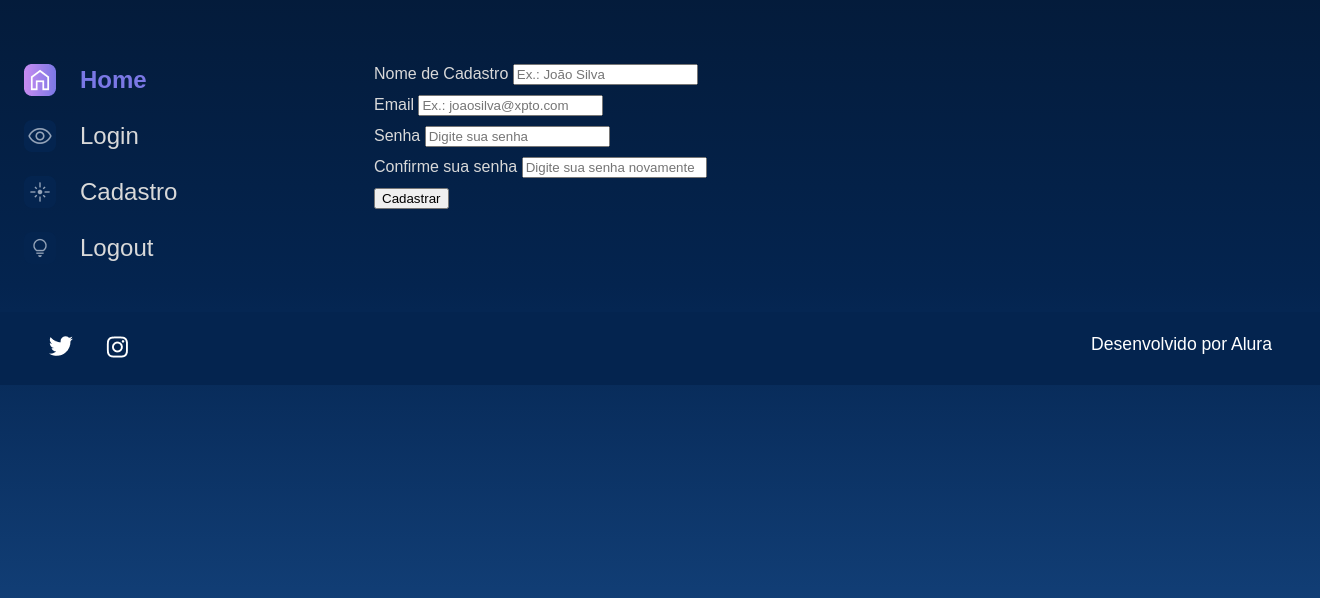
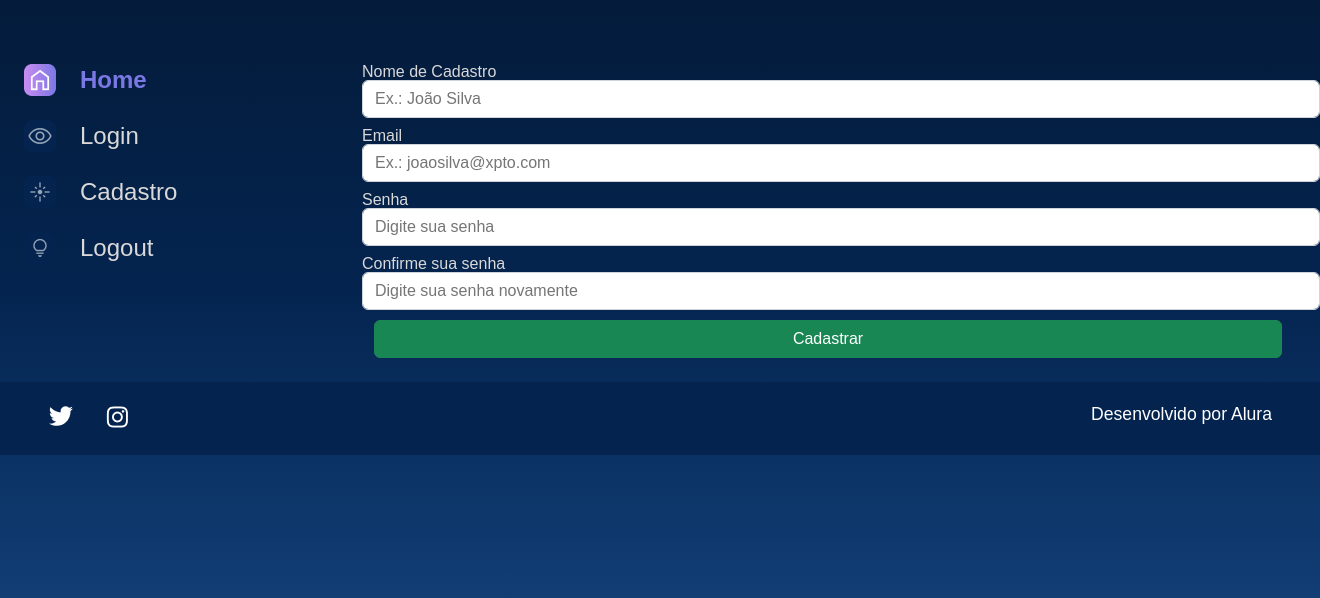
Before and after one commit to luisfmontes/alura_space, a Django app: page /cadastro in a window 1320 px wide. Shown: the part 114-712 px from the top of the page. Run offline with Django 5.2, Linux system fonts and the light colour scheme.

Commit message:
Alterar refatorando pasta template

```diff
--- a/setup/static/styles/style.css
+++ b/setup/static/styles/style.css
@@ -382,3 +382,119 @@
     border: 2px solid #7B78E5;
     cursor: pointer;
 }
+
+.row {
+    --bs-gutter-x: 1.5rem;
+    --bs-gutter-y: 0;
+    display: flex;
+    flex-wrap: wrap;
+    margin-top: calc(-1 * var(--bs-gutter-y));
+    margin-right: calc(-.5 * var(--bs-gutter-x));
+    margin-left: calc(-.5 * var(--bs-gutter-x));
+}
+
+.col-12 {
+    flex: 0 0 auto;
+    width: 100%;
+}
+
+.btn {
+    --bs-btn-padding-x: 0.75rem;
+    --bs-btn-padding-y: 0.375rem;
+    --bs-btn-font-family: ;
+    --bs-btn-font-size: 1rem;
+    --bs-btn-font-weight: 400;
+    --bs-btn-line-height: 1.5;
+    --bs-btn-color: #212529;
+    --bs-btn-bg: transparent;
+    --bs-btn-border-width: 1px;
+    --bs-btn-border-color: transparent;
+    --bs-btn-border-radius: 0.375rem;
+    --bs-btn-hover-border-color: transparent;
+    --bs-btn-box-shadow: inset 0 1px 0 rgba(255, 255, 255, 0.15),0 1px 1px rgba(0, 0, 0, 0.075);
+    --bs-btn-disabled-opacity: 0.65;
+    --bs-btn-focus-box-shadow: 0 0 0 0.25rem rgba(var(--bs-btn-focus-shadow-rgb), .5);
+    display: inline-block;
+    padding: var(--bs-btn-padding-y) var(--bs-btn-padding-x);
+    font-family: var(--bs-btn-font-family);
+    font-size: var(--bs-btn-font-size);
+    font-weight: var(--bs-btn-font-weight);
+    line-height: var(--bs-btn-line-height);
+    color: var(--bs-btn-color);
+    text-align: center;
+    text-decoration: none;
+    vertical-align: middle;
+    cursor: pointer;
+    -webkit-user-select: none;
+    -moz-user-select: none;
+    user-select: none;
+    border: var(--bs-btn-border-width) solid var(--bs-btn-border-color);
+    border-radius: var(--bs-btn-border-radius);
+    background-color: var(--bs-btn-bg);
+    transition: color .15s ease-in-out,background-color .15s ease-in-out,border-color .15s ease-in-out,box-shadow .15s ease-in-out;
+}
+
+.btn-success {
+    --bs-btn-color: #fff;
+    --bs-btn-bg: #198754;
+    --bs-btn-border-color: #198754;
+    --bs-btn-hover-color: #fff;
+    --bs-btn-hover-bg: #157347;
+    --bs-btn-hover-border-color: #146c43;
+    --bs-btn-focus-shadow-rgb: 60,153,110;
+    --bs-btn-active-color: #fff;
+    --bs-btn-active-bg: #146c43;
+    --bs-btn-active-border-color: #13653f;
+    --bs-btn-active-shadow: inset 0 3px 5px rgba(0, 0, 0, 0.125);
+    --bs-btn-disabled-color: #fff;
+    --bs-btn-disabled-bg: #198754;
+    --bs-btn-disabled-border-color: #198754;
+}
+
+.btn-danger {
+    color: #fff;
+    background-color: #dc3545;
+    border-color: #dc3545;
+}
+
+.form-control {
+    display: block;
+    width: 100%;
+    padding: 0.375rem 0.75rem;
+    font-size: 1rem;
+    font-weight: 400;
+    line-height: 1.5;
+    color: #212529;
+    background-color: #fff;
+    background-clip: padding-box;
+    border: 1px solid #ced4da;
+    -webkit-appearance: none;
+    -moz-appearance: none;
+    appearance: none;
+    border-radius: 0.375rem;
+    transition: border-color .15s ease-in-out,box-shadow .15s ease-in-out;
+}
+
+.form-check {
+    display: block;
+    min-height: 1.5rem;
+    padding-left: 1.5em;
+    margin-bottom: 0.125rem;
+}
+
+.form-check-input {
+    width: 1em;
+    height: 1em;
+    margin-top: 0.25em;
+    vertical-align: top;
+    background-color: #fff;
+    background-repeat: no-repeat;
+    background-position: center;
+    background-size: contain;
+    border: 1px solid rgba(0,0,0,.25);
+    -webkit-appearance: none;
+    -moz-appearance: none;
+    appearance: none;
+    -webkit-print-color-adjust: exact;
+    color-adjust: exact;
+}
--- a/templates/galeria/buscar.html
+++ b/templates/galeria/buscar.html
@@ -1,4 +1,4 @@
-{% extends 'base.html' %}
+{% extends 'shared/base.html' %}
 {% load static %}
 {% block content %}
 <section class="conteudo">
--- a/templates/galeria/imagem.html
+++ b/templates/galeria/imagem.html
@@ -1,4 +1,4 @@
-{% extends 'base.html' %}
+{% extends 'shared/base.html' %}
 {% load static %}
 {% block content %}
 <section class="conteudo">
--- a/templates/galeria/index.html
+++ b/templates/galeria/index.html
@@ -1,4 +1,4 @@
-{% extends 'base.html' %}
+{% extends 'shared/base.html' %}
 {% load static %}
 {% block content %}
 <section class="conteudo">
--- a/templates/usuarios/cadastro.html
+++ b/templates/usuarios/cadastro.html
@@ -1,4 +1,4 @@
-{% extends 'base.html' %}
+{% extends 'shared/base.html' %}
 {% load static %}
 {% block content %}
 <section class="galeria" style="margin-left: 5em">
--- a/templates/usuarios/login.html
+++ b/templates/usuarios/login.html
@@ -1,4 +1,4 @@
-{% extends 'base.html' %}
+{% extends 'shared/base.html' %}
 {% load static %}
 {% block content %}
 <section class="galeria" style="margin-left: 5em">
```
Also changed, not shown: templates/shared/base.html (renamed from templates/base.html).
